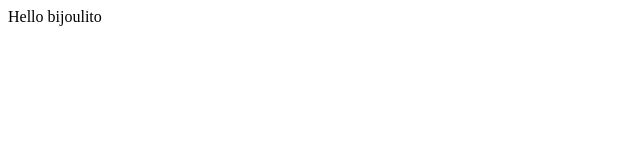
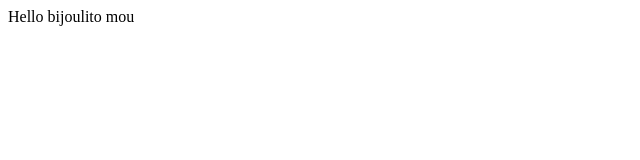
Before and after one commit to harris111/tutorials, a plain HTML site: page index.html in a window 1280 px wide. Shown: the full height of the page, 0-640 px from the left. Drawn offline with Linux system fonts and the light colour scheme.

Commit message:
Update index.html

```diff
--- a/index.html
+++ b/index.html
@@ -1,4 +1,4 @@
 <html>
 <head> <title> Hello </title> </head>
-<body> <p>Hello bijoulito</p> </body>
+<body> <p>Hello bijoulito mou</p> </body>
 </html>
```
